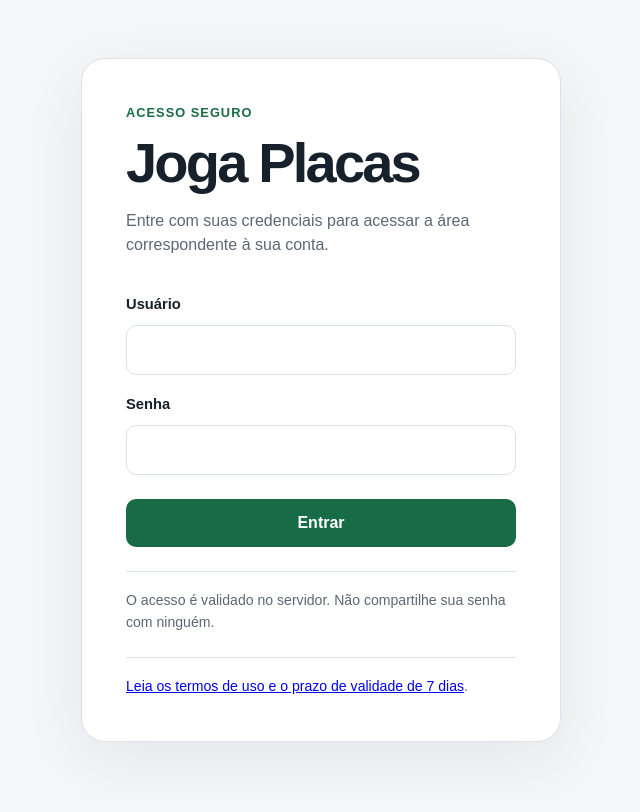
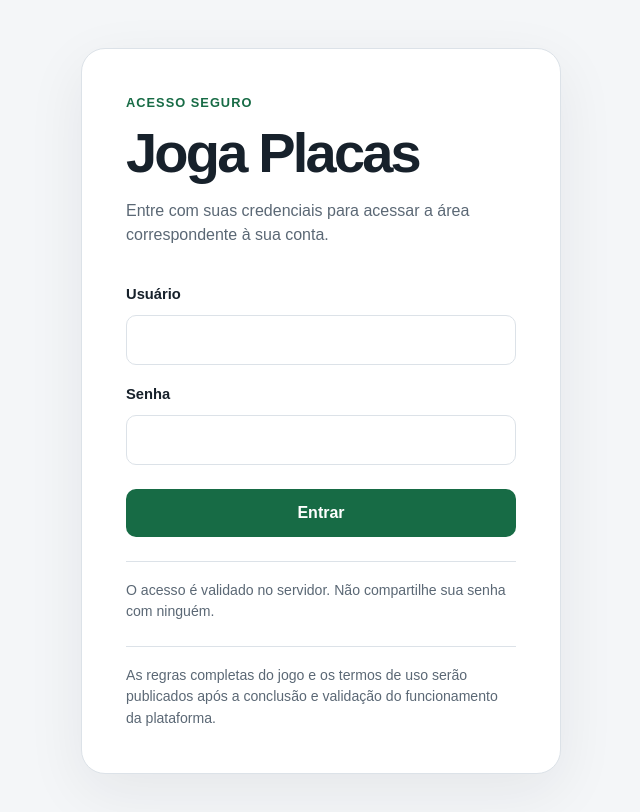
Before and after one commit to jpveiculos/JogaPlacas, a Next.js app: page /login in a window 1280 px wide. Shown: the top 812 px of the page, without its empty margins (319-959 px from the left). Built offline with nearby package versions, Linux system fonts and the light colour scheme.

Commit message:
Adiar publicação dos termos até concluir regras da plataforma

```diff
--- a/src/app/login/page.tsx
+++ b/src/app/login/page.tsx
@@ -1,6 +1,5 @@
 import type { Metadata } from "next";
 import { LoginForm } from "@/components/auth/login-form";
-import Link from "next/link";
 
 export const metadata: Metadata = { title: "Entrar | Joga Placas", description: "Acesse sua área segura do Joga Placas." };
 
@@ -13,7 +12,7 @@ export default function LoginPage() {
         <p className="auth-description">Entre com suas credenciais para acessar a área correspondente à sua conta.</p>
         <LoginForm />
         <p className="security-note">O acesso é validado no servidor. Não compartilhe sua senha com ninguém.</p>
-        <p className="security-note"><Link href="/termos-de-uso">Leia os termos de uso e o prazo de validade de 7 dias</Link>.</p>
+        <p className="security-note">As regras completas do jogo e os termos de uso serão publicados após a conclusão e validação do funcionamento da plataforma.</p>
       </section>
     </main>
   );
```
